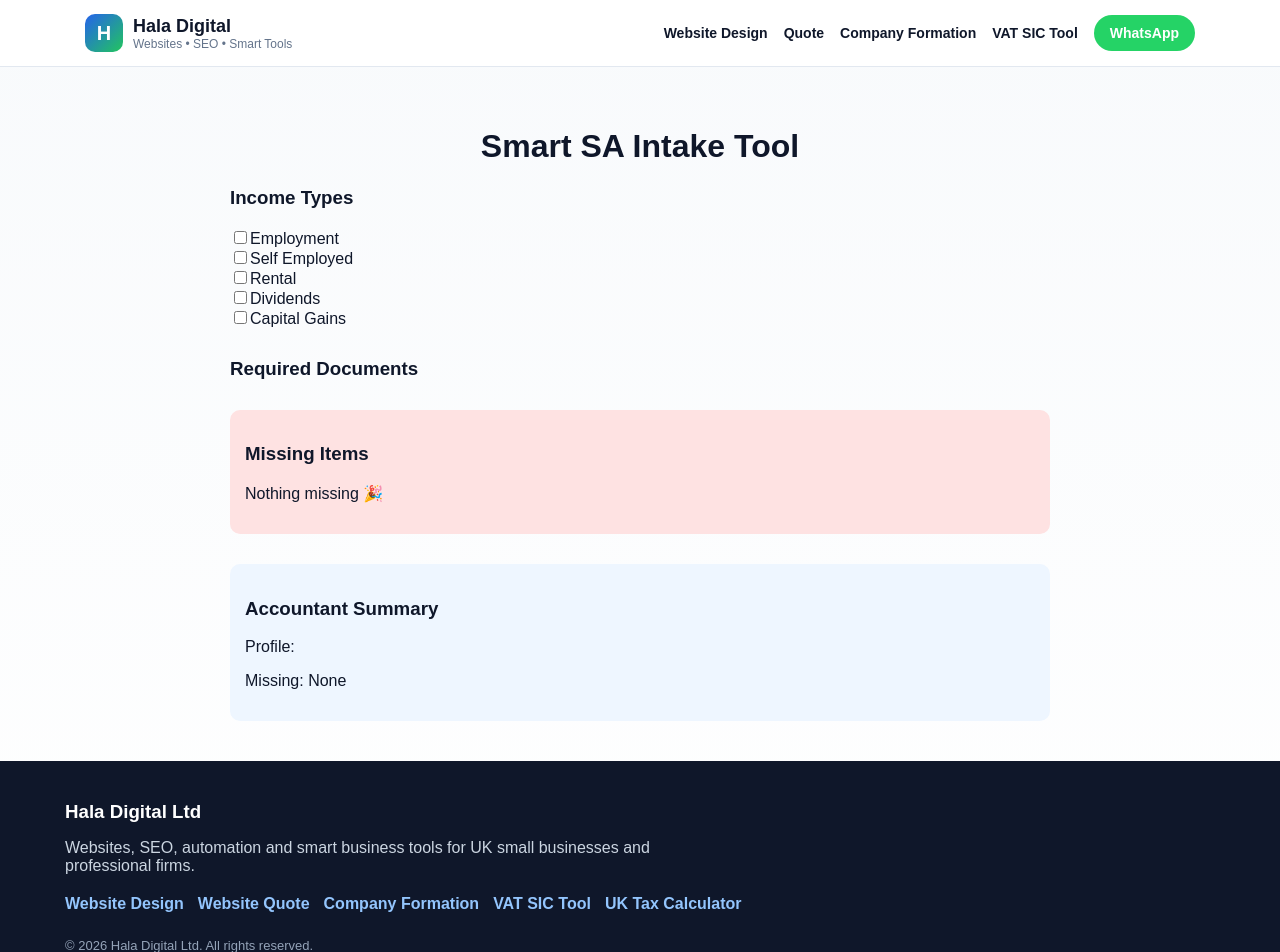
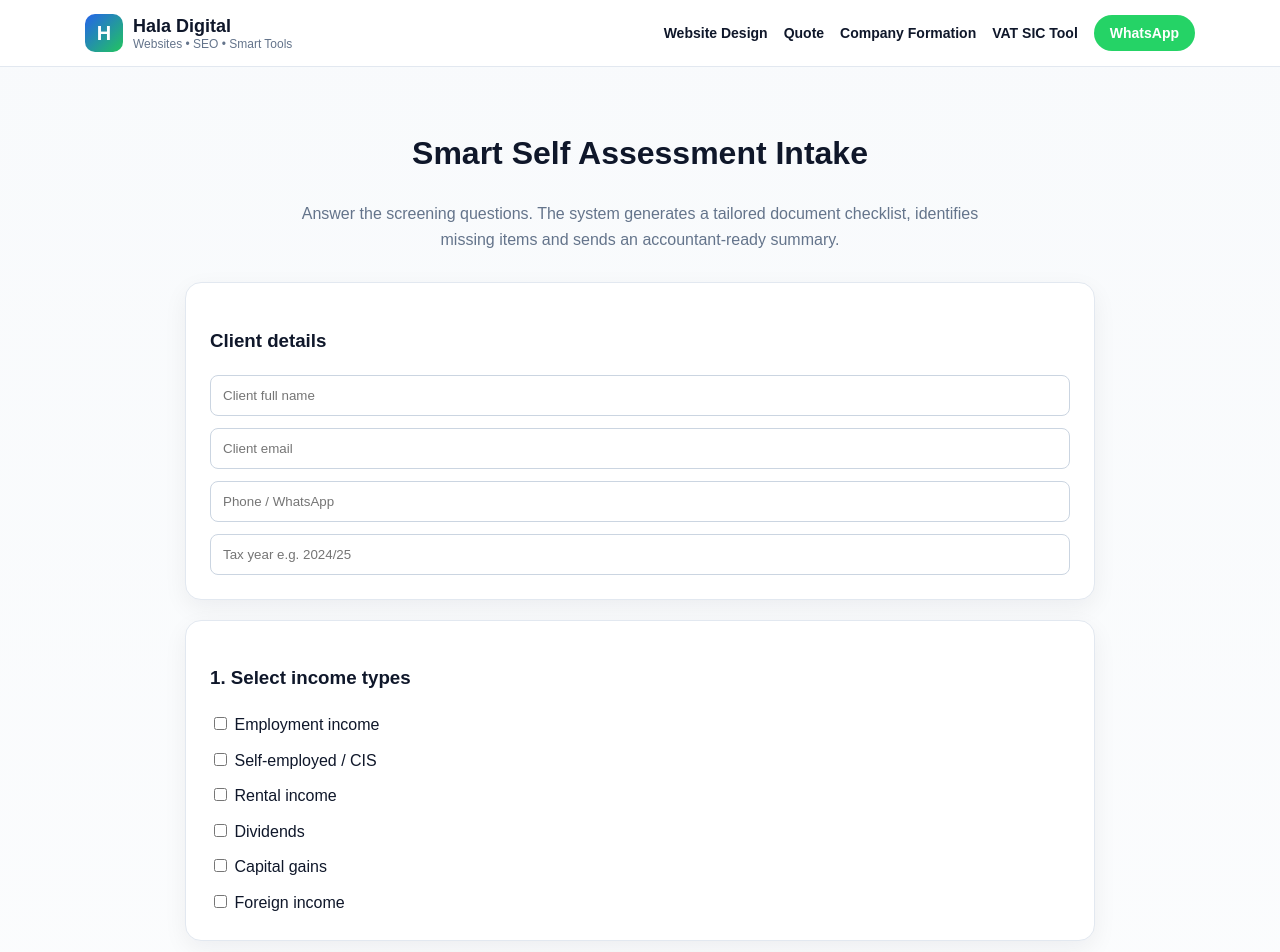
Before and after one commit to HalaDigitalLtd/uktaxcalculator-app, a Next.js app: page /smart-sa-intake in a window 1280 px wide. Shown: the top 952 px of the page. Built offline with nearby package versions, Linux system fonts and the light colour scheme.

Commit message:
Connect Smart SA Intake to Formspree with structured summary

```diff
--- a/app/smart-sa-intake/page.tsx
+++ b/app/smart-sa-intake/page.tsx
@@ -1,122 +1,224 @@
 "use client";
 
-import { useState } from "react";
+import { useMemo, useState } from "react";
+
+type Answers = Record<string, boolean>;
+type Status = Record<string, string>;
+
+const incomeTypes = [
+  ["employment", "Employment income"],
+  ["self", "Self-employed / CIS"],
+  ["rental", "Rental income"],
+  ["dividends", "Dividends"],
+  ["capital", "Capital gains"],
+  ["foreign", "Foreign income"],
+];
+
+const documentMap: Record<string, string[]> = {
+  employment: ["P60 / P45", "P11D if benefits received", "Employment expenses details"],
+  self: ["Full year bank statements", "Sales / income summary", "Expense receipts", "CIS deduction statements", "Mileage or motor costs"],
+  rental: ["Rental income summary", "Letting agent statement", "Mortgage interest statement", "Repairs and maintenance costs", "Property ownership details"],
+  dividends: ["Dividend vouchers", "Company name and shareholding details"],
+  capital: ["Purchase details", "Sale details", "Legal and professional fees", "Improvement costs"],
+  foreign: ["Foreign income details", "Foreign tax deducted", "Country and exchange rate details"],
+};
+
+const riskMap: Record<string, string[]> = {
+  self: ["VAT threshold should be reviewed if turnover is close to or above £90,000.", "CIS deductions should be agreed to contractor statements."],
+  rental: ["Mortgage interest restriction may apply for residential property.", "Joint ownership and property percentage should be checked."],
+  dividends: ["Dividend tax depends on total income and tax band allocation."],
+  capital: ["UK residential property disposals may require separate CGT reporting."],
+  foreign: ["Foreign pages and double tax relief may be required."],
+};
 
 export default function SmartSAIntake() {
-  const [answers, setAnswers] = useState<any>({});
-  const [status, setStatus] = useState<any>({});
+  const [answers, setAnswers] = useState<Answers>({});
+  const [status, setStatus] = useState<Status>({});
+  const [submitting, setSubmitting] = useState(false);
 
-  const handleAnswer = (key: string, value: boolean) => {
-    setAnswers({ ...answers, [key]: value });
+  const requiredDocs = useMemo(() => {
+    return Object.keys(answers)
+      .filter((key) => answers[key])
+      .flatMap((key) => documentMap[key] || []);
+  }, [answers]);
+
+  const missingDocs = requiredDocs.filter((doc) => status[doc] === "missing");
+  const uploadedDocs = requiredDocs.filter((doc) => status[doc] === "uploaded");
+  const notApplicableDocs = requiredDocs.filter((doc) => status[doc] === "na");
+
+  const riskFlags = Object.keys(answers)
+    .filter((key) => answers[key])
+    .flatMap((key) => riskMap[key] || []);
+
+  const selectedProfile = Object.entries(answers)
+    .filter(([, value]) => value)
+    .map(([key]) => incomeTypes.find(([k]) => k === key)?.[1] || key);
+
+  const summary = `
+Smart SA Intake Summary
+
+Detected profile:
+${selectedProfile.length ? selectedProfile.map((x) => `- ${x}`).join("\n") : "- None selected"}
+
+Uploaded:
+${uploadedDocs.length ? uploadedDocs.map((x) => `- ${x}`).join("\n") : "- None"}
+
+Missing:
+${missingDocs.length ? missingDocs.map((x) => `- ${x}`).join("\n") : "- None"}
+
+Not applicable:
+${notApplicableDocs.length ? notApplicableDocs.map((x) => `- ${x}`).join("\n") : "- None"}
+
+Risk flags:
+${riskFlags.length ? riskFlags.map((x) => `- ${x}`).join("\n") : "- None"}
+`;
+
+  const inputStyle = {
+    padding: "12px",
+    borderRadius: "8px",
+    border: "1px solid #cbd5e1",
+    width: "100%",
   };
 
-  const handleStatus = (doc: string, value: string) => {
-    setStatus({ ...status, [doc]: value });
-  };
+  async function handleSubmit(event: React.FormEvent<HTMLFormElement>) {
+    event.preventDefault();
+    setSubmitting(true);
 
-  const checklist: any = [];
+    const formData = new FormData(event.currentTarget);
+    formData.append("smart_intake_summary", summary);
 
-  if (answers.employment) {
-    checklist.push("P60 / P45", "P11D");
+    await fetch("https://formspree.io/f/xbdwlgdv", {
+      method: "POST",
+      body: formData,
+      headers: { Accept: "application/json" },
+    });
+
+    window.location.href = "/thank-you";
   }
 
-  if (answers.self) {
-    checklist.push(
-      "Bank statements",
-      "Sales summary",
-      "Expense receipts",
-      "CIS statements"
-    );
-  }
+  return (
+    <div style={{ maxWidth: "950px", margin: "0 auto", padding: "40px 20px", fontFamily: "Arial, sans-serif", lineHeight: 1.6 }}>
+      <h1 style={{ textAlign: "center" }}>Smart Self Assessment Intake</h1>
 
-  if (answers.rental) {
-    checklist.push(
-      "Rental income summary",
-      "Agent statement",
-      "Mortgage interest statement"
-    );
-  }
+      <p style={{ textAlign: "center", color: "#64748b", maxWidth: "720px", margin: "10px auto 30px" }}>
+        Answer the screening questions. The system generates a tailored document checklist, identifies missing items and sends an accountant-ready summary.
+      </p>
 
-  if (answers.dividends) {
-    checklist.push("Dividend vouchers");
-  }
+      <form onSubmit={handleSubmit} style={{ display: "grid", gap: "20px" }}>
+        <section style={cardStyle}>
+          <h3>Client details</h3>
+          <div style={{ display: "grid", gap: "12px" }}>
+            <input name="client_name" placeholder="Client full name" required style={inputStyle} />
+            <input name="client_email" type="email" placeholder="Client email" required style={inputStyle} />
+            <input name="client_phone" placeholder="Phone / WhatsApp" required style={inputStyle} />
+            <input name="tax_year" placeholder="Tax year e.g. 2024/25" required style={inputStyle} />
+          </div>
+        </section>
 
-  if (answers.capital) {
-    checklist.push("Purchase & sale details");
-  }
+        <section style={cardStyle}>
+          <h3>1. Select income types</h3>
 
-  const missing = checklist.filter((doc: string) => status[doc] === "missing");
-
-  return (
-    <div style={{ maxWidth: "900px", margin: "0 auto", padding: "40px", fontFamily: "Arial" }}>
-
-      <h1 style={{ textAlign: "center" }}>Smart SA Intake Tool</h1>
-
-      <h3>Income Types</h3>
-
-      {[
-        ["employment", "Employment"],
-        ["self", "Self Employed"],
-        ["rental", "Rental"],
-        ["dividends", "Dividends"],
-        ["capital", "Capital Gains"]
-      ].map(([key, label]) => (
-        <label key={key} style={{ display: "block" }}>
-          <input type="checkbox" onChange={(e) => handleAnswer(key, e.target.checked)} />
+          {incomeTypes.map(([key, label]) => (
+            <label key={key} style={{ display: "block", marginTop: "10px" }}>
+              <input
+                type="checkbox"
+                checked={!!answers[key]}
+                onChange={(event) => {
+                  setAnswers((previous) => ({ ...previous, [key]: event.target.checked }));
+                }}
+              />{" "}
               {label}
             </label>
           ))}
+        </section>
 
-      {/* CHECKLIST */}
-      <div style={{ marginTop: "30px" }}>
-        <h3>Required Documents</h3>
+        <section style={cardStyle}>
+          <h3>2. Required documents</h3>
 
-        {checklist.map((doc: string) => (
-          <div key={doc} style={{ marginBottom: "10px" }}>
+          {requiredDocs.length === 0 ? (
+            <p style={{ color: "#64748b" }}>Select income types above to generate a checklist.</p>
+          ) : (
+            <div style={{ display: "grid", gap: "12px" }}>
+              {requiredDocs.map((doc) => (
+                <div key={doc} style={{ display: "grid", gridTemplateColumns: "1fr 180px", gap: "12px", alignItems: "center" }}>
                   <strong>{doc}</strong>
-
                   <select
-              onChange={(e) => handleStatus(doc, e.target.value)}
-              style={{ marginLeft: "10px" }}
+                    name={`document_status_${doc}`}
+                    value={status[doc] || ""}
+                    onChange={(event) => setStatus((previous) => ({ ...previous, [doc]: event.target.value }))}
+                    required
+                    style={inputStyle}
                   >
                     <option value="">Select</option>
-              <option value="uploaded">Uploaded</option>
+                    <option value="uploaded">Uploaded / provided</option>
                     <option value="missing">Missing</option>
-              <option value="na">Not Applicable</option>
+                    <option value="na">Not applicable</option>
                   </select>
                 </div>
               ))}
             </div>
+          )}
+        </section>
 
-      {/* MISSING */}
-      <div style={{ marginTop: "30px", background: "#fee2e2", padding: "15px", borderRadius: "10px" }}>
-        <h3>Missing Items</h3>
+        <section style={cardStyle}>
+          <h3>3. Document folder link</h3>
+          <input name="document_link" placeholder="Paste Google Drive / Dropbox / OneDrive folder link" style={inputStyle} />
+          <p style={{ fontSize: "13px", color: "#64748b" }}>
+            For the MVP, documents should be uploaded to a secure shared folder and the link pasted here.
+          </p>
+        </section>
 
-        {missing.length === 0 ? (
-          <p>Nothing missing 🎉</p>
-        ) : (
+        <section style={cardStyle}>
+          <h3>Accountant-ready summary</h3>
+
+          <div style={{ padding: "16px", background: "#eef6ff", borderRadius: "12px", whiteSpace: "pre-wrap", fontSize: "14px" }}>
+            {summary}
+          </div>
+
+          {missingDocs.length > 0 ? (
+            <div style={{ marginTop: "16px", padding: "16px", background: "#fee2e2", borderRadius: "12px", color: "#991b1b" }}>
+              <strong>Missing items detected:</strong>
               <ul>
-            {missing.map((item: string) => (
+                {missingDocs.map((item) => (
                   <li key={item}>{item}</li>
                 ))}
               </ul>
-        )}
             </div>
+          ) : null}
+        </section>
 
-      {/* SUMMARY */}
-      <div style={{ marginTop: "30px", background: "#eef6ff", padding: "15px", borderRadius: "10px" }}>
-        <h3>Accountant Summary</h3>
+        <section style={cardStyle}>
+          <h3>Additional notes</h3>
+          <textarea name="notes" placeholder="Anything the accountant should know?" rows={4} style={inputStyle} />
+        </section>
 
-        <p>
-          Profile:{" "}
-          {Object.keys(answers)
-            .filter((k) => answers[k])
-            .join(", ")}
-        </p>
+        <input type="hidden" name="_subject" value="Smart SA Intake Submission" />
 
-        <p>Missing: {missing.join(", ") || "None"}</p>
-      </div>
-
+        <button
+          type="submit"
+          disabled={submitting}
+          style={{
+            padding: "15px",
+            background: "#25D366",
+            color: "white",
+            border: "none",
+            borderRadius: "10px",
+            fontWeight: "bold",
+            cursor: "pointer",
+            fontSize: "16px",
+          }}
+        >
+          {submitting ? "Submitting..." : "Submit structured intake pack"}
+        </button>
+      </form>
     </div>
   );
 }
+
+const cardStyle = {
+  padding: "24px",
+  background: "white",
+  borderRadius: "16px",
+  border: "1px solid #e2e8f0",
+  boxShadow: "0 8px 25px rgba(15,23,42,0.06)",
+};
```
Lines whose indentation alone changed are shown as unchanged.
